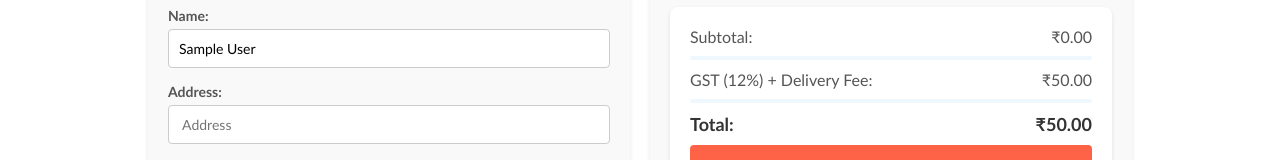
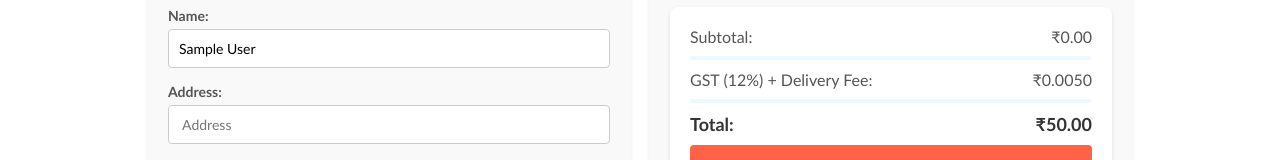
Before and after one commit to Akshay085/Foodie, a React (Vite) app in the folder Frontend/: page /Placeorder in a window 1280 px wide. Shown: the part 162-322 px from the top of the page. Built offline with nearby package versions, Linux system fonts and the light colour scheme; no server answers; sample sign-in values are in the browser's storage.

Commit message:
delivery offer add

```diff
--- a/Frontend/src/components/Homedelivery/Homedelivery.jsx
+++ b/Frontend/src/components/Homedelivery/Homedelivery.jsx
@@ -11,8 +11,12 @@ import { toast } from "react-hot-toast";
 const Homedelivery = () => {
   const {token, cartItems, foodlist,addtoCart, removefromCart , getTotalCartAmount } = useContext(StoreContext);
   const subtotal = getTotalCartAmount();
-  const gst =Math.floor (50+(subtotal * 12) / 100);
-  const total = Math.floor(subtotal + gst);
+  let delCharge = 0;
+  const gst =Math.floor ((subtotal * 12) / 100);
+  if(subtotal<1000){
+    delCharge=50;
+  }
+  const total = Math.floor(subtotal + gst + delCharge);
   const navigate=useNavigate(false);
      useEffect(() => {
         window.scrollTo(0,0);
@@ -73,8 +77,12 @@ const Homedelivery = () => {
           </div>
           <hr />
           <div className="cart-total-details">
-            <p>  GST + Delivery Fee </p>
+            <p>  GST  </p>
             {cartItems!=0?<p>₹{gst }</p>:""}
+          </div>
+          <div className="cart-total-details">
+            <p>  Delivery Fee </p>
+            {cartItems!=0?<p>₹{delCharge }</p>:""}
           </div>
           <hr />
           <div className="cart-total-details">
--- a/Frontend/src/pages/Placeorder/Placeorder.jsx
+++ b/Frontend/src/pages/Placeorder/Placeorder.jsx
@@ -10,9 +10,13 @@ import axios from "axios";
 const Placeorder = () => {
   const { userData, foodlist,cartItems,url,token,getTotalCartAmount } = useContext(StoreContext);
   const subtotal = getTotalCartAmount();
-  const gst = (50+(subtotal * 12) / 100);
-  const total = subtotal + gst;
-  console.log(userData);
+  let delCharge = 0;
+  const gst =Math.floor ((subtotal * 12) / 100);
+  if(subtotal<1000){
+    delCharge=50;
+  }
+  const total = Math.floor(subtotal + gst + delCharge);
+  //console.log(userData);
 
   const navigate = useNavigate();
 
@@ -45,7 +49,7 @@ const Placeorder = () => {
       contact:userData.contact || "",
     });
   }, [userData]);
-   console.log("============>",input);
+   //console.log("============>",input);
 
 
    const placeOrder=async (event)=>{
@@ -70,7 +74,7 @@ const Placeorder = () => {
       amount:subtotal,
       type:"Home Delivery",
   }
-  console.log(orderData);
+  //console.log(orderData);
   let response = await axios.post(url+"/api/order/place",orderData,{headers:{token}});
   if(response.data.success){
     const {session_url}=response.data;
@@ -134,7 +138,7 @@ const Placeorder = () => {
           <hr />
           <div className="summary-item">
             <p>GST (12%) + Delivery Fee:</p>
-            <p>₹{gst.toFixed(2)}</p>
+            <p>₹{gst.toFixed(2) +delCharge}</p>
           </div>
           <hr />
           <div className="summary-item total">
```
Also changed, not shown: 1 other file (tests, documents, lock files or other folders).
